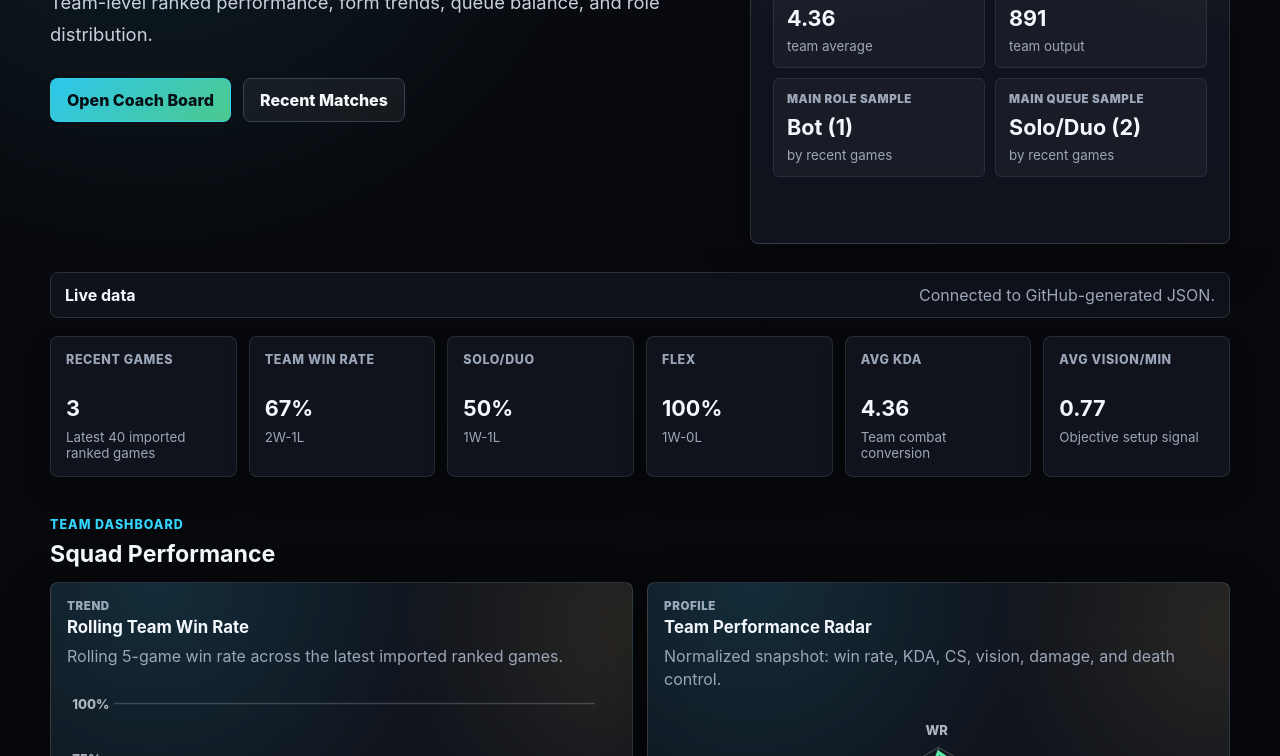
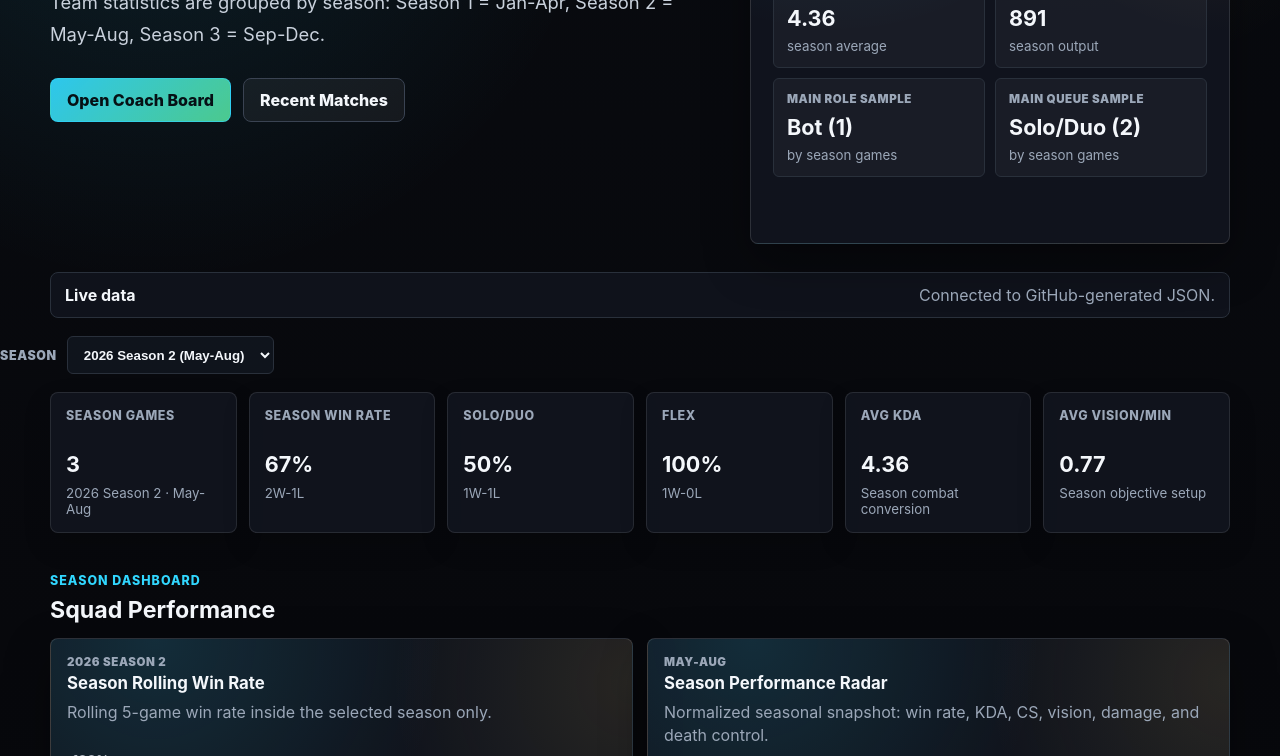
Before and after one commit to gennnnnnnnn/a1esports, a website: page index.html in a window 1280 px wide. Shown: the part 389-1145 px from the top of the page. Drawn offline with Linux system fonts and the light colour scheme.

Commit message:
Make home team stats seasonal

```diff
--- a/index.html
+++ b/index.html
@@ -5,8 +5,7 @@
     <meta name="viewport" content="width=device-width, initial-scale=1">
     <meta name="rift-lab-api" content="">
     <title>Rift Lab | A1 eSports</title>
-    <link rel="preconnect" href="https://ddragon.leagueoflegends.com">
-    <link rel="stylesheet" href="css/style.css?v=20260523-11">
+    <link rel="stylesheet" href="css/style.css?v=20260523-13">
     <style>
       .team-hero {
         grid-template-columns: minmax(0, 1fr) minmax(320px, 480px);
@@ -28,7 +27,32 @@
         align-content: center;
         min-height: 500px;
         padding: 22px;
-        overflow: hidden;
+      }
+
+      .season-control {
+        display: flex;
+        flex-wrap: wrap;
+        align-items: center;
+        gap: 10px;
+        margin: 18px 0;
+      }
+
+      .season-control label {
+        color: var(--muted);
+        font-size: 0.78rem;
+        font-weight: 900;
+        letter-spacing: 0.05em;
+        text-transform: uppercase;
+      }
+
+      .season-control select {
+        min-height: 38px;
+        padding: 0 12px;
+        border: 1px solid var(--line);
+        border-radius: 6px;
+        background: rgba(18, 22, 32, 0.82);
+        color: var(--text);
+        font-weight: 800;
       }
 
       .team-scoreboard {
@@ -273,16 +297,16 @@
         <div class="hero-copy">
           <p class="eyebrow">VN2 ranked squad analytics</p>
           <h1>A1 eSports Rift Lab</h1>
-          <p class="hero-lede">Team-level ranked performance, form trends, queue balance, and role distribution.</p>
+          <p class="hero-lede">Team statistics are grouped by season: Season 1 = Jan-Apr, Season 2 = May-Aug, Season 3 = Sep-Dec.</p>
           <div class="hero-actions">
             <a class="button primary" href="coach.html">Open Coach Board</a>
             <a class="button ghost" href="matches.html">Recent Matches</a>
           </div>
         </div>
-        <aside class="team-hero-card" data-team-hero aria-label="Team performance summary">
+        <aside class="team-hero-card" data-team-hero aria-label="Team seasonal performance summary">
           <div class="team-scoreboard">
             <div class="team-score-main">
-              <span>Team win rate</span>
+              <span>Season win rate</span>
               <strong>Loading</strong>
               <small>Waiting for ranked data</small>
             </div>
@@ -292,16 +316,23 @@
 
       <section class="shell status-slot" data-status></section>
 
-      <section class="shell metrics-grid team-metrics" data-home-metrics aria-label="Team metrics"></section>
+      <section class="shell season-control" aria-label="Season selector">
+        <label for="season-select">Season</label>
+        <select id="season-select" data-season-select>
+          <option>Loading seasons</option>
+        </select>
+      </section>
+
+      <section class="shell metrics-grid team-metrics" data-home-metrics aria-label="Team seasonal metrics"></section>
 
       <section class="shell team-dashboard-section">
         <div class="section-heading">
           <div>
-            <p class="eyebrow">Team dashboard</p>
+            <p class="eyebrow">Season dashboard</p>
             <h2>Squad Performance</h2>
           </div>
         </div>
-        <div class="team-dashboard-grid" data-team-dashboard aria-label="Team charts"></div>
+        <div class="team-dashboard-grid" data-team-dashboard aria-label="Seasonal team charts"></div>
       </section>
     </main>
 
@@ -310,12 +341,12 @@
       <span data-updated-at>Waiting for sync</span>
     </footer>
 
-    <script src="js/config.example.js?v=20260523-11"></script>
-    <script src="js/app.js?v=20260523-11"></script>
+    <script src="js/config.example.js?v=20260523-13"></script>
+    <script src="js/app.js?v=20260523-13"></script>
     <script>
       (() => {
-        const WINDOW = 40;
         let lastSignature = "";
+        let selectedSeasonKey = "";
 
         function escapeHtml(value) {
           return String(value ?? "")
@@ -349,6 +380,51 @@
           return { games: rows.length, wins, losses, wr: rows.length ? (wins / rows.length) * 100 : 0 };
         }
 
+        function seasonOf(dateLike) {
+          const date = new Date(dateLike);
+          const safe = Number.isNaN(date.getTime()) ? new Date() : date;
+          const year = safe.getUTCFullYear();
+          const block = Math.floor(safe.getUTCMonth() / 4) + 1;
+          const startMonth = (block - 1) * 4;
+          const endMonth = startMonth + 3;
+          const monthNames = ["Jan", "Feb", "Mar", "Apr", "May", "Jun", "Jul", "Aug", "Sep", "Oct", "Nov", "Dec"];
+          const start = new Date(Date.UTC(year, startMonth, 1, 0, 0, 0));
+          const end = new Date(Date.UTC(year, endMonth + 1, 1, 0, 0, 0));
+          return {
+            key: `${year}-S${block}`,
+            label: `${year} Season ${block}`,
+            range: `${monthNames[startMonth]}-${monthNames[endMonth]}`,
+            start,
+            end
+          };
+        }
+
+        function latestMatches(data) {
+          return [...(data.matches || [])]
+            .filter((match) => match && match.gameStart)
+            .sort((a, b) => new Date(b.gameStart).getTime() - new Date(a.gameStart).getTime());
+        }
+
+        function seasonsFrom(matches) {
+          const byKey = new Map();
+          matches.forEach((match) => {
+            const season = seasonOf(match.gameStart);
+            if (!byKey.has(season.key)) byKey.set(season.key, season);
+          });
+          if (!byKey.size) {
+            const fallback = seasonOf(new Date());
+            byKey.set(fallback.key, fallback);
+          }
+          return [...byKey.values()].sort((a, b) => b.start - a.start);
+        }
+
+        function matchesForSeason(matches, season) {
+          return matches.filter((match) => {
+            const date = new Date(match.gameStart);
+            return !Number.isNaN(date.getTime()) && date >= season.start && date < season.end;
+          });
+        }
+
         function queueLabel(queueId) {
           if (Number(queueId) === 420) return "Solo/Duo";
           if (Number(queueId) === 440) return "Flex";
@@ -376,12 +452,6 @@
           return [...map.entries()].sort((a, b) => b[1].length - a[1].length || a[0].localeCompare(b[0]));
         }
 
-        function latestMatches(data) {
-          return [...(data.matches || [])]
-            .filter((match) => match && match.gameStart)
-            .sort((a, b) => new Date(b.gameStart).getTime() - new Date(a.gameStart).getTime());
-        }
-
         function metricCard(label, value, hint) {
           return `
             <article class="metric-card">
@@ -392,52 +462,60 @@
           `;
         }
 
-        function renderMetrics(data, matches) {
+        function renderSeasonSelect(seasons) {
+          const select = document.querySelector("[data-season-select]");
+          if (!select) return seasons[0];
+          const currentValue = selectedSeasonKey || select.value || seasons[0]?.key || "";
+          select.innerHTML = seasons.map((season) => `<option value="${escapeHtml(season.key)}">${escapeHtml(`${season.label} (${season.range})`)}</option>`).join("");
+          selectedSeasonKey = seasons.some((season) => season.key === currentValue) ? currentValue : seasons[0]?.key || "";
+          select.value = selectedSeasonKey;
+          return seasons.find((season) => season.key === selectedSeasonKey) || seasons[0];
+        }
+
+        function renderMetrics(season, matches) {
           const node = document.querySelector("[data-home-metrics]");
           if (!node) return;
-          const recent = matches.slice(0, WINDOW);
-          const s = stat(recent);
-          const solo = stat(recent.filter((match) => Number(match.queueId) === 420));
-          const flex = stat(recent.filter((match) => Number(match.queueId) === 440));
+          const s = stat(matches);
+          const solo = stat(matches.filter((match) => Number(match.queueId) === 420));
+          const flex = stat(matches.filter((match) => Number(match.queueId) === 440));
           node.innerHTML = [
-            metricCard("Recent Games", String(s.games), `Latest ${WINDOW} imported ranked games`),
-            metricCard("Team Win Rate", pct(s.wr), `${s.wins}W-${s.losses}L`),
+            metricCard("Season Games", String(s.games), `${season.label} · ${season.range}`),
+            metricCard("Season Win Rate", pct(s.wr), `${s.wins}W-${s.losses}L`),
             metricCard("Solo/Duo", pct(solo.wr), `${solo.wins}W-${solo.losses}L`),
             metricCard("Flex", pct(flex.wr), `${flex.wins}W-${flex.losses}L`),
-            metricCard("Avg KDA", fmt(avg(recent, "kda"), 2), "Team combat conversion"),
-            metricCard("Avg Vision/min", fmt(avg(recent, "visionMin"), 2), "Objective setup signal")
+            metricCard("Avg KDA", fmt(avg(matches, "kda"), 2), "Season combat conversion"),
+            metricCard("Avg Vision/min", fmt(avg(matches, "visionMin"), 2), "Season objective setup")
           ].join("");
         }
 
-        function renderHero(matches) {
+        function renderHero(season, matches) {
           const node = document.querySelector("[data-team-hero]");
           if (!node) return;
-          const recent = matches.slice(0, WINDOW);
-          const s = stat(recent);
-          const roles = groupBy(recent, (match) => roleLabel(match.role));
-          const queues = groupBy(recent, (match) => queueLabel(match.queueId));
+          const s = stat(matches);
+          const roles = groupBy(matches, (match) => roleLabel(match.role));
+          const queues = groupBy(matches, (match) => queueLabel(match.queueId));
           const topRole = roles[0] ? `${roles[0][0]} (${roles[0][1].length})` : "No role data";
           const topQueue = queues[0] ? `${queues[0][0]} (${queues[0][1].length})` : "No queue data";
           node.innerHTML = `
             <div class="team-scoreboard">
               <div class="team-score-main">
-                <span>Team win rate</span>
+                <span>${escapeHtml(`${season.label} · ${season.range}`)}</span>
                 <strong>${escapeHtml(pct(s.wr))}</strong>
-                <small>${escapeHtml(`${s.wins}W-${s.losses}L across latest ${s.games} ranked games`)}</small>
+                <small>${escapeHtml(`${s.wins}W-${s.losses}L across ${s.games} seasonal ranked games`)}</small>
               </div>
               <div class="team-score-grid">
-                <div class="team-score-item"><span>Avg KDA</span><strong>${escapeHtml(fmt(avg(recent, "kda"), 2))}</strong><small>team average</small></div>
-                <div class="team-score-item"><span>Damage/min</span><strong>${escapeHtml(String(Math.round(avg(recent, "damageMin"))))}</strong><small>team output</small></div>
-                <div class="team-score-item"><span>Main role sample</span><strong>${escapeHtml(topRole)}</strong><small>by recent games</small></div>
-                <div class="team-score-item"><span>Main queue sample</span><strong>${escapeHtml(topQueue)}</strong><small>by recent games</small></div>
+                <div class="team-score-item"><span>Avg KDA</span><strong>${escapeHtml(fmt(avg(matches, "kda"), 2))}</strong><small>season average</small></div>
+                <div class="team-score-item"><span>Damage/min</span><strong>${escapeHtml(String(Math.round(avg(matches, "damageMin"))))}</strong><small>season output</small></div>
+                <div class="team-score-item"><span>Main role sample</span><strong>${escapeHtml(topRole)}</strong><small>by season games</small></div>
+                <div class="team-score-item"><span>Main queue sample</span><strong>${escapeHtml(topQueue)}</strong><small>by season games</small></div>
               </div>
             </div>
           `;
         }
 
         function lineChart(matches) {
-          const sample = matches.slice(0, WINDOW).reverse();
-          if (!sample.length) return '<p>No match data available for a trend chart yet.</p>';
+          const sample = [...matches].reverse();
+          if (!sample.length) return '<p>No match data available for this season yet.</p>';
           const points = sample.map((_, index) => {
             const block = sample.slice(Math.max(0, index - 4), index + 1);
             return stat(block).wr;
@@ -466,28 +544,27 @@
             return `<line class="chart-grid-line" x1="${left}" y1="${y}" x2="${left + usableW}" y2="${y}" /><text class="chart-label" x="4" y="${y + 4}">${value}%</text>`;
           }).join("");
           return `
-            <svg viewBox="0 0 ${width} ${height}" role="img" aria-label="Team rolling win-rate trend">
+            <svg viewBox="0 0 ${width} ${height}" role="img" aria-label="Season rolling win-rate trend">
               ${grid}
               <line class="chart-axis-line" x1="${left}" y1="${height - bottom}" x2="${left + usableW}" y2="${height - bottom}" />
               <polygon class="chart-fill" points="${area}" />
               <polyline class="chart-line" points="${polyline}" />
               ${dots}
-              <text class="chart-label" x="${left}" y="${height - 8}">older</text>
-              <text class="chart-label" x="${left + usableW - 30}" y="${height - 8}">latest</text>
+              <text class="chart-label" x="${left}" y="${height - 8}">season start</text>
+              <text class="chart-label" x="${left + usableW - 34}" y="${height - 8}">latest</text>
             </svg>
           `;
         }
 
         function radarChart(matches) {
-          const recent = matches.slice(0, WINDOW);
-          const s = stat(recent);
+          const s = stat(matches);
           const values = [
             ["WR", Math.min(1, s.wr / 70)],
-            ["KDA", Math.min(1, avg(recent, "kda") / 5)],
-            ["CS", Math.min(1, avg(recent, "csMin") / 8)],
-            ["VIS", Math.min(1, avg(recent, "visionMin") / 1.3)],
-            ["DMG", Math.min(1, avg(recent, "damageMin") / 1000)],
-            ["SAFE", Math.max(0.08, Math.min(1, 1 - avg(recent, "deaths") / 8))]
+            ["KDA", Math.min(1, avg(matches, "kda") / 5)],
+            ["CS", Math.min(1, avg(matches, "csMin") / 8)],
+            ["VIS", Math.min(1, avg(matches, "visionMin") / 1.3)],
+            ["DMG", Math.min(1, avg(matches, "damageMin") / 1000)],
+            ["SAFE", Math.max(0.08, Math.min(1, 1 - avg(matches, "deaths") / 8))]
           ];
           const cx = 210;
           const cy = 112;
@@ -503,11 +580,11 @@
             const [x, y] = point(1.17, index);
             return `<text class="radar-label" x="${x - 10}" y="${y + 4}">${label}</text>`;
           }).join("");
-          return `<svg viewBox="0 0 420 230" role="img" aria-label="Team performance radar">${grid}${axes}<polygon class="radar-area" points="${polygon}" />${labels}</svg>`;
+          return `<svg viewBox="0 0 420 230" role="img" aria-label="Season team performance radar">${grid}${axes}<polygon class="radar-area" points="${polygon}" />${labels}</svg>`;
         }
 
         function bars(groups, labeler) {
-          if (!groups.length) return '<p>No grouped match data yet.</p>';
+          if (!groups.length) return '<p>No grouped match data for this season yet.</p>';
           const maxGames = Math.max(...groups.map(([, rows]) => rows.length), 1);
           return `<div class="team-bars">${groups.map(([label, rows]) => {
             const s = stat(rows);
@@ -524,7 +601,7 @@
 
         function table(matches) {
           const recent = matches.slice(0, 10);
-          if (!recent.length) return '<p>No recent ranked matches imported yet.</p>';
+          if (!recent.length) return '<p>No seasonal ranked matches imported yet.</p>';
           return `
             <table class="team-table">
               <thead><tr><th>Queue</th><th>Role</th><th>Result</th><th>KDA</th><th>CS/m</th><th>Vis/m</th><th>Dmg/m</th></tr></thead>
@@ -545,41 +622,52 @@
           `;
         }
 
-        function renderCharts(matches) {
+        function seasonComparison(allMatches) {
+          const seasons = seasonsFrom(allMatches).slice().reverse();
+          const groups = seasons.map((season) => [season.label.replace(" ", "\n"), matchesForSeason(allMatches, season)]);
+          return bars(groups, (rows, s) => `${pct(s.wr)} · ${rows.length}`);
+        }
+
+        function renderCharts(season, matches, allMatches) {
           const node = document.querySelector("[data-team-dashboard]");
           if (!node) return;
-          const recent = matches.slice(0, WINDOW);
-          const queues = groupBy(recent, (match) => queueLabel(match.queueId));
-          const roles = groupBy(recent, (match) => roleLabel(match.role));
+          const queues = groupBy(matches, (match) => queueLabel(match.queueId));
+          const roles = groupBy(matches, (match) => roleLabel(match.role));
           node.innerHTML = `
             <article class="team-chart-card">
-              <span class="chart-kicker">Trend</span>
-              <h3>Rolling Team Win Rate</h3>
-              <p>Rolling 5-game win rate across the latest imported ranked games.</p>
+              <span class="chart-kicker">${escapeHtml(season.label)}</span>
+              <h3>Season Rolling Win Rate</h3>
+              <p>Rolling 5-game win rate inside the selected season only.</p>
               ${lineChart(matches)}
             </article>
             <article class="team-chart-card">
-              <span class="chart-kicker">Profile</span>
-              <h3>Team Performance Radar</h3>
-              <p>Normalized snapshot: win rate, KDA, CS, vision, damage, and death control.</p>
+              <span class="chart-kicker">${escapeHtml(season.range)}</span>
+              <h3>Season Performance Radar</h3>
+              <p>Normalized seasonal snapshot: win rate, KDA, CS, vision, damage, and death control.</p>
               ${radarChart(matches)}
             </article>
             <article class="team-chart-card">
               <span class="chart-kicker">Queue balance</span>
               <h3>Solo/Duo vs Flex</h3>
-              <p>Game volume by queue, with win rate printed on the right.</p>
+              <p>Season game volume by queue, with win rate printed on the right.</p>
               ${bars(queues, (rows, s) => `${pct(s.wr)} · ${rows.length}`)}
             </article>
             <article class="team-chart-card">
               <span class="chart-kicker">Role sample</span>
               <h3>Role Distribution</h3>
-              <p>Where the current sample is coming from. Useful for spotting bias in the team stats.</p>
+              <p>Where the selected season sample is coming from.</p>
               ${bars(roles, (rows, s) => `${pct(s.wr)} · ${rows.length}`)}
             </article>
             <article class="team-chart-card" style="grid-column: 1 / -1;">
+              <span class="chart-kicker">Season comparison</span>
+              <h3>Available Seasons</h3>
+              <p>One calendar year is split into three seasons: Jan-Apr, May-Aug, and Sep-Dec.</p>
+              ${seasonComparison(allMatches)}
+            </article>
+            <article class="team-chart-card" style="grid-column: 1 / -1;">
               <span class="chart-kicker">Diagnostics</span>
-              <h3>Latest Match Snapshot</h3>
-              <p>The newest imported games, compressed into team-level review columns.</p>
+              <h3>Latest Seasonal Match Snapshot</h3>
+              <p>The newest imported games inside the selected season.</p>
               ${table(matches)}
             </article>
           `;
@@ -588,16 +676,27 @@
         function render() {
           const data = window.RIFT_LAB_DATA;
           if (!data) return;
-          const matches = latestMatches(data);
-          const signature = `${matches.length}|${matches[0]?.matchId || ""}|${matches[0]?.gameStart || ""}`;
+          const allMatches = latestMatches(data);
+          const seasons = seasonsFrom(allMatches);
+          const season = renderSeasonSelect(seasons);
+          const matches = matchesForSeason(allMatches, season);
+          const signature = `${season.key}|${allMatches.length}|${allMatches[0]?.matchId || ""}|${allMatches[0]?.gameStart || ""}`;
           if (signature === lastSignature) return;
           lastSignature = signature;
-          renderHero(matches);
-          renderMetrics(data, matches);
-          renderCharts(matches);
+          renderHero(season, matches);
+          renderMetrics(season, matches);
+          renderCharts(season, matches, allMatches);
         }
 
         function boot() {
+          const select = document.querySelector("[data-season-select]");
+          if (select) {
+            select.addEventListener("change", () => {
+              selectedSeasonKey = select.value;
+              lastSignature = "";
+              render();
+            });
+          }
           [0, 250, 750, 1500].forEach((delay) => setTimeout(render, delay));
           new MutationObserver(() => requestAnimationFrame(render)).observe(document.body, { childList: true, subtree: true });
         }
```
